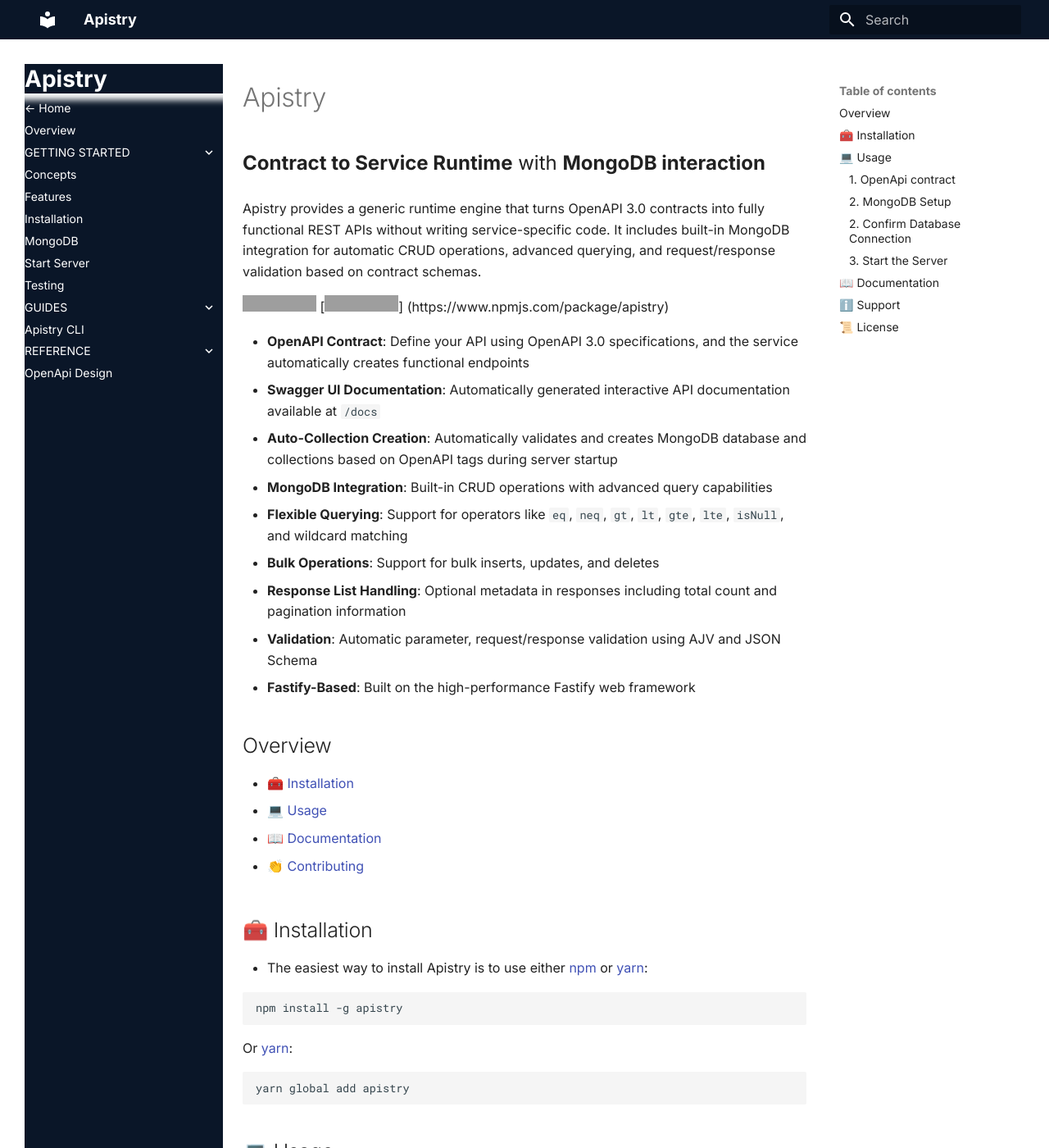
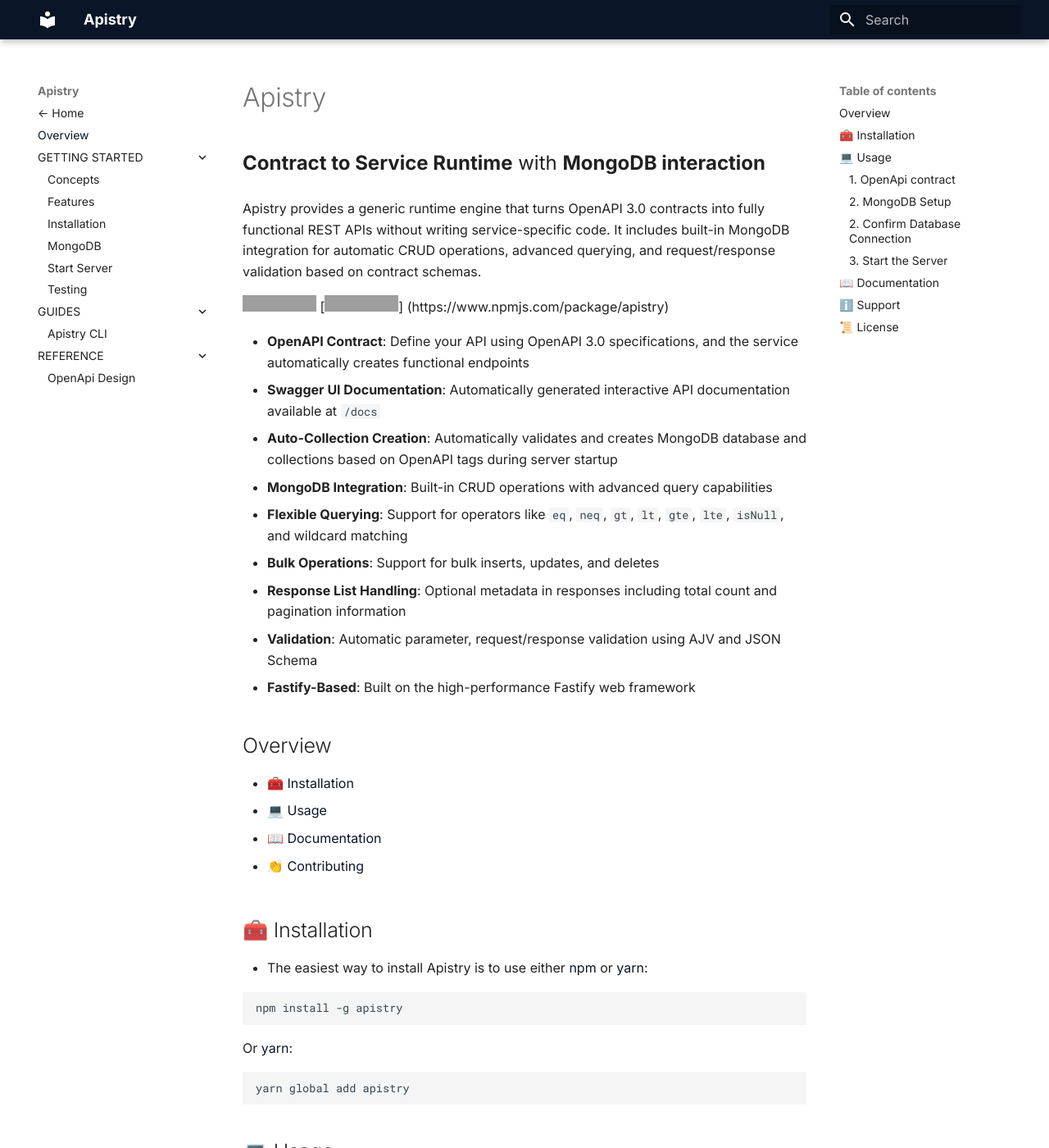
Before and after one commit to apitapestry/apistry, an MkDocs documentation site: the page built from docs/README.md, in a window 1280 px wide and 1400 px high. Shown: the whole window at 82% size. Built offline with MkDocs 1.6.1 and Material for MkDocs 9.7.7, drawn with Linux system fonts in a browser that asks for light colours; grey boxes are pictures that could not be loaded.

Commit message:
minimal css update

```diff
--- a/docs/css/extra.css
+++ b/docs/css/extra.css
@@ -1,54 +1,8 @@
-/* Minimal Apistry CSS — only branding, no layout overrides */
-
-/* Brand color for sidebar + header */
 :root {
-    --apistry-sidebar-bg: #0a1628;
+    --md-primary-fg-color: #0a1628;
 }
 
-/* Sidebar background + text color (fully colored sidebar) */
-.md-sidebar--primary,
-.md-sidebar--primary .md-sidebar__inner,
-.md-sidebar--primary .md-sidebar__scrollwrap,
-.md-sidebar--primary .md-nav,
-.md-sidebar--primary .md-nav__list,
-.md-sidebar--primary .md-nav__item,
-.md-sidebar--primary .md-nav__title {
-    background-color: var(--apistry-sidebar-bg) !important;
-    color: #ffffff !important;
-    margin: 0 !important;
-    padding: 0 !important;
-    text-shadow: none !important;
-}
-
-/* Larger sitename */
-.md-sidebar--primary .md-nav__title {
-    font-size: 1.1rem !important;
-    font-weight: 600 !important;
-    text-shadow: none !important;
-}
-
-.md-sidebar--primary .md-nav__title {
-    font-size: 1.4rem !important;
-    font-weight: 600 !important;
-}
-
-/* Sidebar links */
-.md-sidebar--primary .md-nav__link {
-    color: #ffffff !important;
-}
-
-/* Header background matches sidebar */
-.md-header {
-    background-color: var(--apistry-sidebar-bg) !important;
-    box-shadow: none !important;
-}
-
-/* Hamburger icon visible on dark background */
-.md-header__button.md-icon svg {
-    fill: #ffffff !important;
-}
-
-/* Remove “Powered by MkDocs” footer */
+/* remove footer branding */
 .md-footer__inner {
     display: none !important;
 }
--- a/mkdocs.yml
+++ b/mkdocs.yml
@@ -3,6 +3,9 @@ site_url: https://www.apistry.net
 use_directory_urls: true
 
 copyright: '©2025 API Tapestry. All rights reserved.'
+
+extra_css:
+  - css/extra.css
 
 nav:
   - "<- Home": https://www.apitapestry.net
@@ -37,6 +40,3 @@ theme:
   font:
     text: Inter
     code: Roboto Mono
-
-extra_css:
-  - css/extra.css
```
